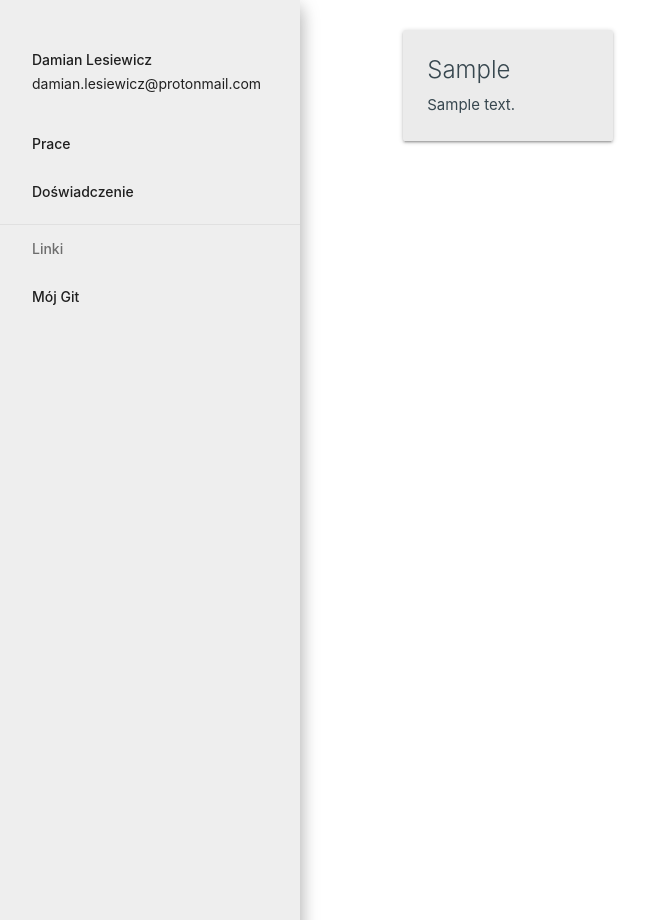
After one commit to damionjestem/Portfolio, a Django app: template main/templates/main/categories.html in a window 1280 px wide. The commit adds this page. Shown: the whole page, without its empty margins (0-646 px from the left). Run offline with Django 3.2, Linux system fonts and the light colour scheme; the template is opened without the code that fills it: values that come from a table or form of the project are taken from there, others are empty; tables that the repository leaves empty hold one stand-in row (values such as "Sample post"); some libraries are stand-ins or nearby versions.

Commit message:
show series and categories as links on page

```diff
--- a/main/static/main/css/style.css
+++ b/main/static/main/css/style.css
@@ -2,7 +2,7 @@
 * Padding for sidebar
 */
 .header, .main, .footer {
-      padding-left: 300px;
+      padding-left: 200px;
     }
 
     @media only screen and (max-width : 992px) {
--- /dev/null
+++ b/main/templates/main/categories.html
@@ -0,0 +1,20 @@
+{% extends 'main/header.html' %}
+
+{% block content %}
+
+<div class="row">
+    {% for cat in categories %}
+    <div class="col s12 m8 l4">
+        <a href="{{ cat.category_slug }}">
+            <div class="card hoverable">
+                <div class="card-content blue-grey-text text-darken-3">
+                    <span class="card-title">{{ cat.item_category }}</span>
+                    <p>{{ cat.category_summary}}</p>
+                </div>
+            </div>
+        </a>
+    </div>
+    {% endfor %}
+</div>
+
+{% endblock %}
--- a/main/templates/main/home.html
+++ b/main/templates/main/home.html
@@ -7,7 +7,7 @@
     {% for item in items %}
     <div class="col s12 m6 l4">
         <div class="card hoverable">
-            <div class="card-content grey-text text-darken-3">
+            <div class="card-content blue-grey-text text-darken-3">
                 <span class="card-title">{{ item.item_title }}</span>
                 <p>{{ item.item_published | safe }}</p>
                 <p>{{ item.item_content | safe }}</p>
--- a/main/templates/main/includes/navbar.html
+++ b/main/templates/main/includes/navbar.html
@@ -1,15 +1,15 @@
-<ul id="slide-out" class="sidenav sidenav-fixed hoverable">
+<ul id="slide-out" class="sidenav sidenav-fixed hoverable grey lighten-3">
     <li>
         <div class="user-view">
             <span class="name">Damian Lesiewicz</span>
             <span class="email">damian.lesiewicz@protonmail.com</span>
         </div>
     </li>
-    <li><a href="#!" class="waves-effect">First Link With Icon</a></li>
-    <li><a href="#!" class="waves-effect">Second Link</a></li>
+    <li><a href="#!" class="waves-effect">Prace</a></li>
+    <li><a href="#!" class="waves-effect">Doświadczenie</a></li>
     <li>
         <div class="divider"></div>
     </li>
-    <li><a class="subheader">Subheader</a></li>
-    <li><a class="waves-effect" href="#!">Third Link With Waves</a></li>
+    <li><a class="subheader">Linki</a></li>
+    <li><a class="waves-effect" href="https://github.com/damionjestem">Mój Git</a></li>
 </ul>
--- a/main/urls.py
+++ b/main/urls.py
@@ -20,4 +20,5 @@ app_name = 'main'
 
 urlpatterns = [
     path('', views.homepage, name="homepage"),
+    path("<single_slug>", views.single_slug, name="single_slug"),
 ]
```
Also changed, not shown: main/templates/main/category.html (added, +21 -0 lines), main/views.py (+24 -3 lines).
